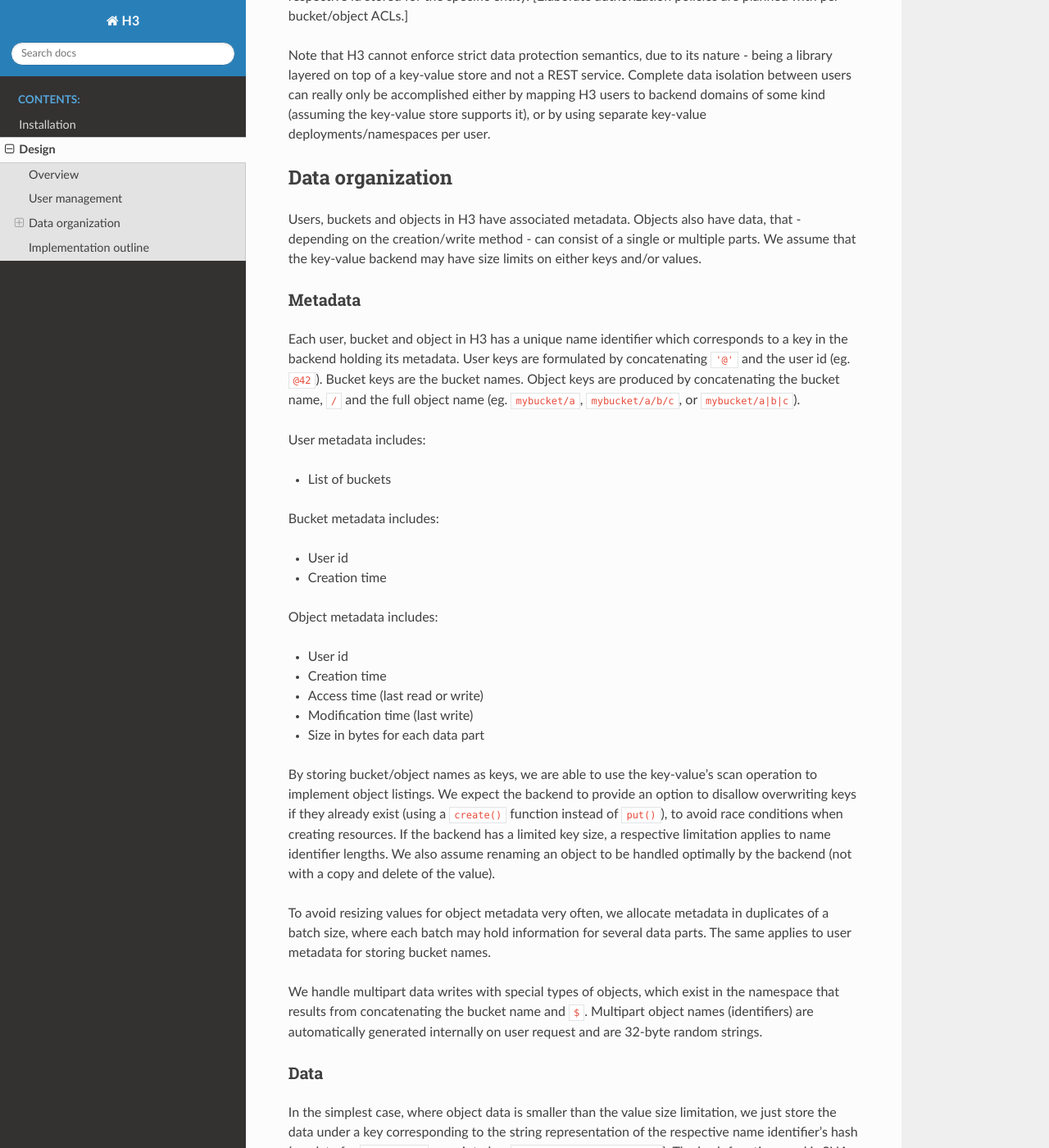
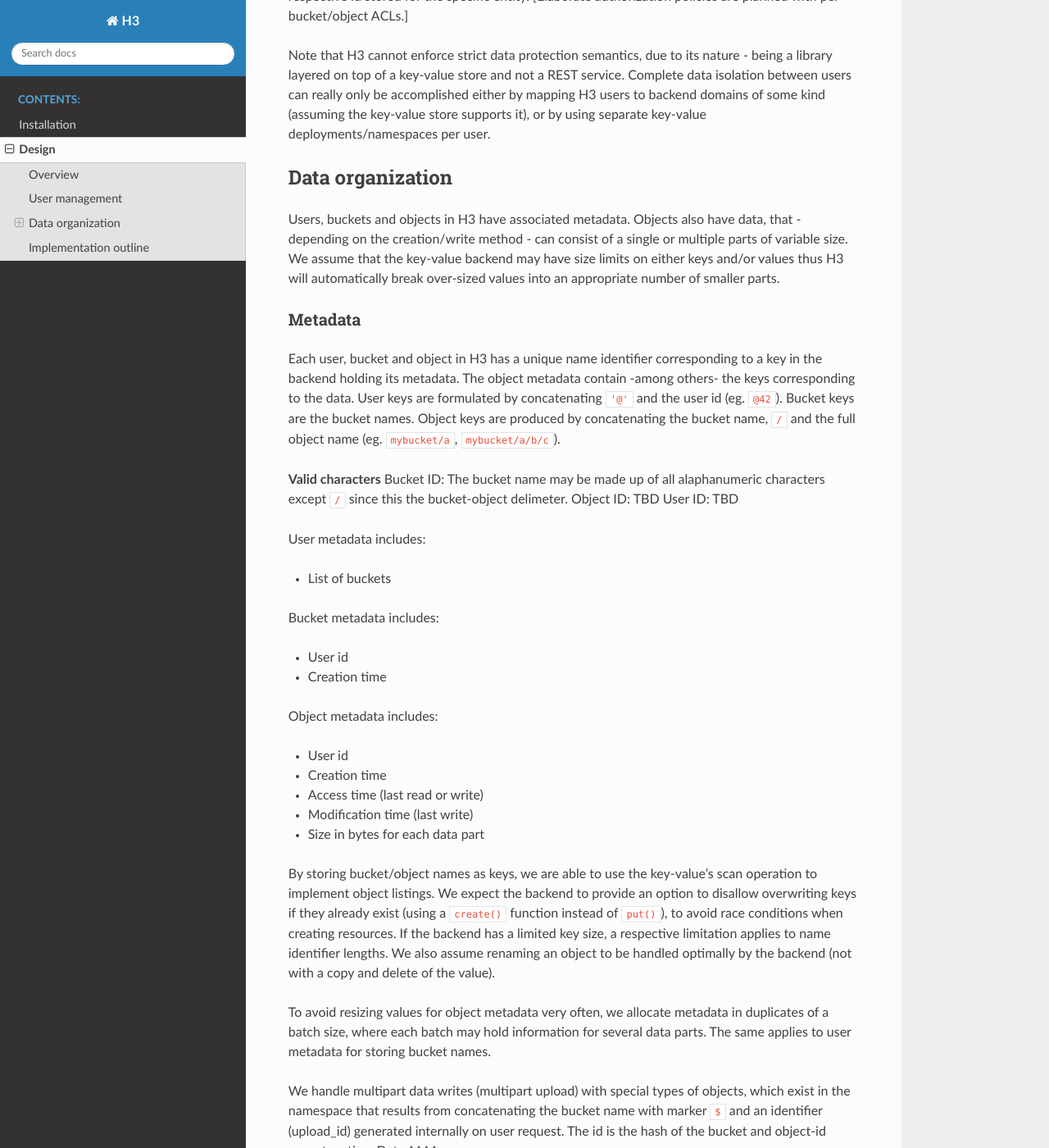
Before and after one commit to CARV-ICS-FORTH/H3, a Sphinx documentation site: the page built from docs/design.rst, in a window 1280 px wide and 1400 px high, scrolled down 1230 px. Shown: the whole window at 82% size. Built offline with Sphinx 7.4.7 and the Read the Docs theme 2.0.0, drawn with Linux system fonts in a browser that asks for light colours; some of the changed text lies outside the part shown.

Commit message:
incomplete

```diff
--- a/docs/design.rst
+++ b/docs/design.rst
@@ -28,12 +28,17 @@
 Data organization
 -----------------
 
-Users, buckets and objects in H3 have associated metadata. Objects also have data, that - depending on the creation/write method - can consist of a single or multiple parts. We assume that the key-value backend may have size limits on either keys and/or values.
+Users, buckets and objects in H3 have associated metadata. Objects also have data, that - depending on the creation/write method - can consist of a single or multiple parts of variable size. We assume that the key-value backend may have size limits on either keys and/or values thus H3 will automatically break over-sized values into an appropriate number of smaller parts.
 
 Metadata
 ^^^^^^^^
 
-Each user, bucket and object in H3 has a unique name identifier which corresponds to a key in the backend holding its metadata. User keys are formulated by concatenating ``'@'`` and the user id (eg. ``@42``). Bucket keys are the bucket names. Object keys are produced by concatenating the bucket name, ``/`` and the full object name (eg. ``mybucket/a``, ``mybucket/a/b/c``, or ``mybucket/a|b|c``).
+Each user, bucket and object in H3 has a unique name identifier corresponding to a key in the backend holding its metadata. The object metadata contain -among others- the keys corresponding to the data. User keys are formulated by concatenating ``'@'`` and the user id (eg. ``@42``). Bucket keys are the bucket names. Object keys are produced by concatenating the bucket name, ``/`` and the full object name (eg. ``mybucket/a``, ``mybucket/a/b/c``).
+
+**Valid characters**
+Bucket ID:  The bucket name may be made up of all alaphanumeric characters except ``/`` since this the bucket-object delimeter.
+Object ID: TBD
+User ID: TBD
 
 User metadata includes:
 
@@ -56,8 +61,7 @@
 
 To avoid resizing values for object metadata very often, we allocate metadata in duplicates of a batch size, where each batch may hold information for several data parts. The same applies to user metadata for storing bucket names.
 
-We handle multipart data writes with special types of objects, which exist in the namespace that results from concatenating the bucket name and ``$``. Multipart object names (identifiers) are automatically generated internally on user request and are 32-byte random strings.
-
+We handle multipart data writes (multipart upload) with special types of objects, which exist in the namespace that results from concatenating the bucket name with marker ``$`` and an identifier (upload_id) generated internally on user request. The id is the hash of the bucket and object-id concatenation.
 Data
 ^^^^
 
```
